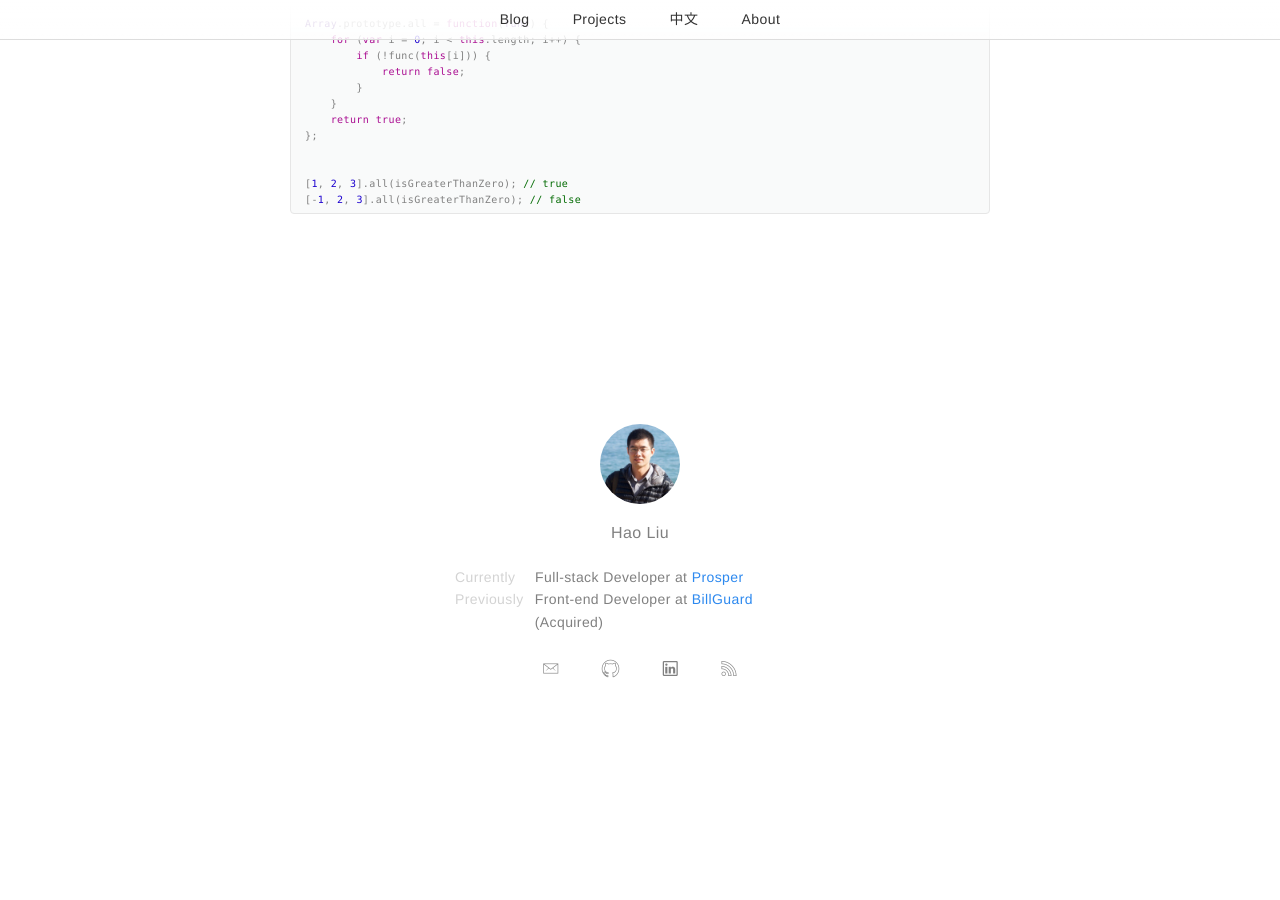
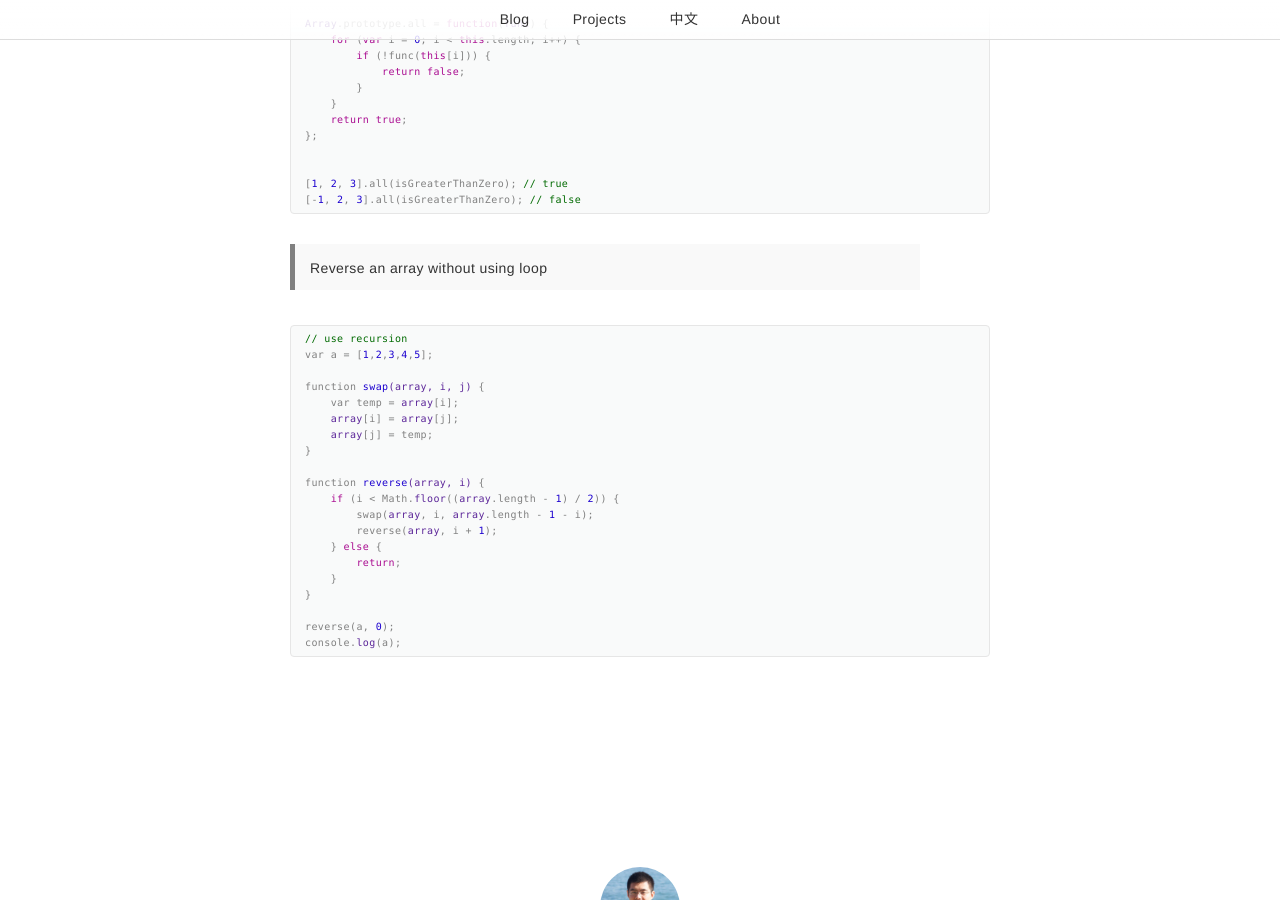
Before and after one commit to fuermosi777/fuermosi777.github.io, a Jekyll site: the page built from _posts/English/2016-08-01-some-brain-burning-javascript-questions.md, in a window 1280 px wide and 900 px high, scrolled down 2163 px. Built offline with Jekyll 4.4.1, drawn with Linux system fonts in a browser that asks for light colours; comment, search, counter and statistics services are not loaded; before the commit the page ends 2908 px from its top, so only the background shows below that.

Commit message:
update note

````diff
--- a/_posts/English/2016-08-01-some-brain-burning-javascript-questions.md
+++ b/_posts/English/2016-08-01-some-brain-burning-javascript-questions.md
@@ -134,3 +134,28 @@ Array.prototype.all = function(func) {
 [1, 2, 3].all(isGreaterThanZero); // true
 [-1, 2, 3].all(isGreaterThanZero); // false
 ```
+
+> Reverse an array without using loop
+
+```javascript
+// use recursion
+var a = [1,2,3,4,5];
+
+function swap(array, i, j) {
+    var temp = array[i];
+    array[i] = array[j];
+    array[j] = temp;
+}
+
+function reverse(array, i) {
+    if (i < Math.floor((array.length - 1) / 2)) {
+        swap(array, i, array.length - 1 - i);
+        reverse(array, i + 1);
+    } else {
+        return;
+    }
+}
+
+reverse(a, 0);
+console.log(a);
+```
````
